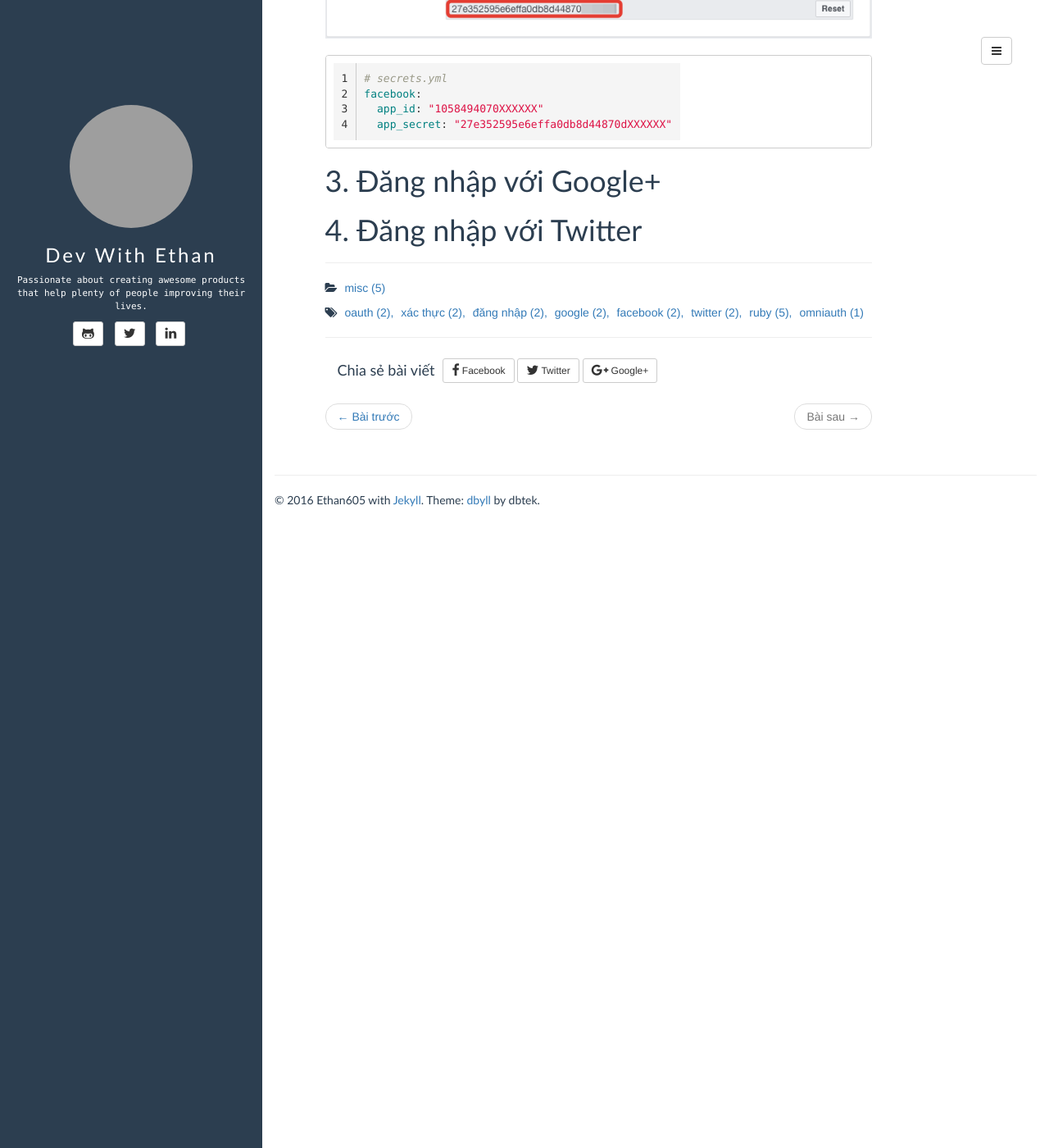
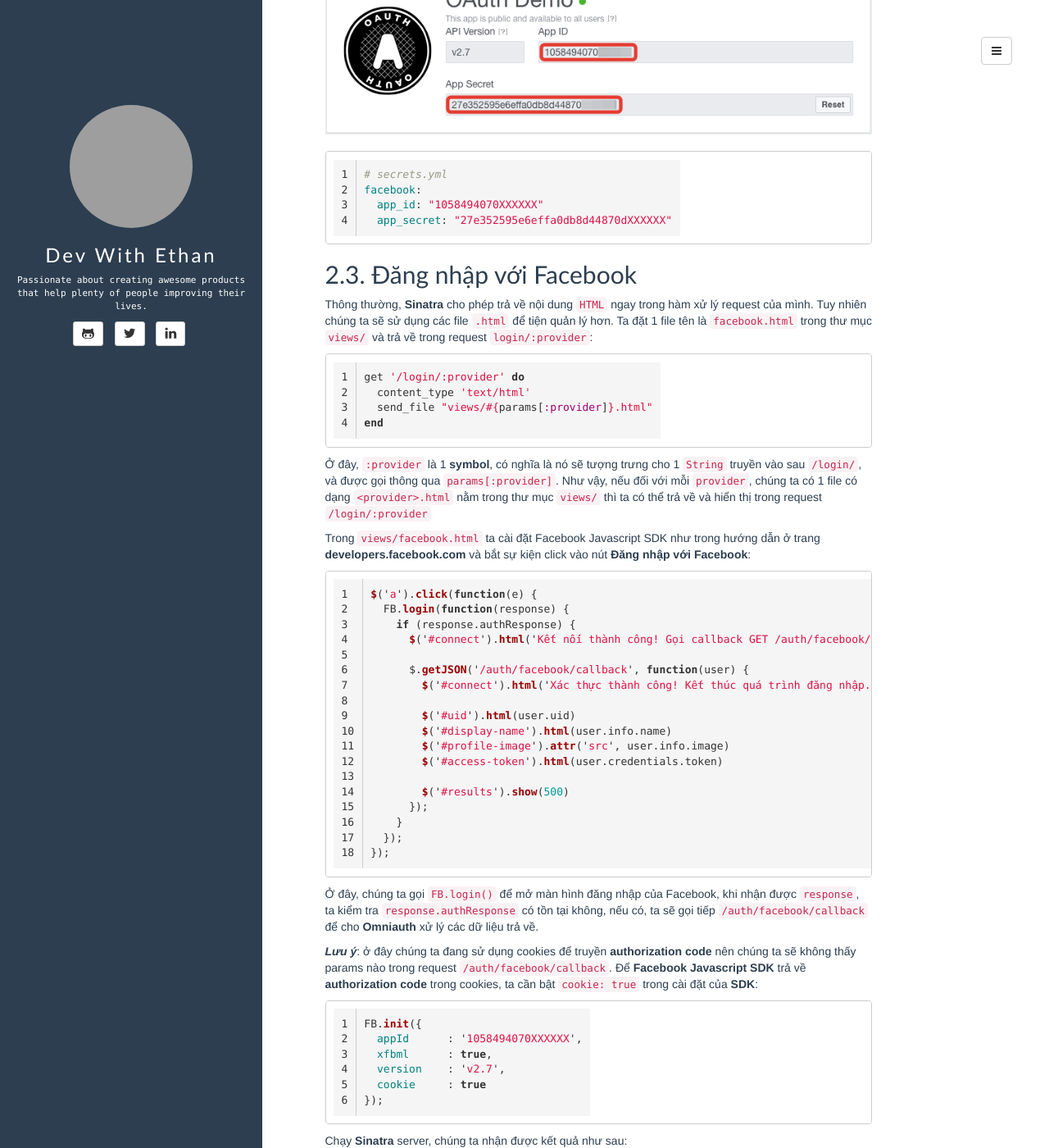
Before and after one commit to ethan605/dev-with-ethan, a Jekyll site: the page built from _posts/2016-07-13-oauth-2.md, in a window 1280 px wide and 1400 px high, scrolled down 3522 px. Shown: the whole window at 82% size. Built offline with Jekyll 4.4.1, drawn with Linux system fonts in a browser that asks for light colours; nearby versions of some CDN libraries; comment, search, counter and statistics services are not loaded; some of the changed text lies outside the part shown; grey boxes are pictures that could not be loaded.

Commit message:
[2016-07-13] Finish Facebook OAuth

````diff
--- a/_posts/2016-07-13-oauth-2.md
+++ b/_posts/2016-07-13-oauth-2.md
@@ -135,7 +135,14 @@
 
 ## 2.2. Cài đặt server OAuth Demo ##
 
-Quay lại với project **OAuth Demo**, tại file `secrets.yml`, ta đặt các giá trị **App ID** và **App Secret** lấy từ trang **Dashboard** của **Facebook**:
+Quay lại với project **OAuth Demo**, ta sẽ sử dụng gem `omniauth-facebook` để thực hiện các thao tác **OAuth** với **Facebook**:
+
+```ruby
+# Gemfile
+gem 'omniauth-facebook', '~> 3.0'
+```
+
+Tại file `secrets.yml`, ta đặt các giá trị **App ID** và **App Secret** lấy từ trang **Dashboard** của **Facebook**:
 
 ![Facebook Settings - App ID & App Secret][fb-settings-4]
 
@@ -146,7 +153,71 @@
   app_secret: "27e352595e6effa0db8d44870dXXXXXX"
 ```
 
+## 2.3. Đăng nhập với Facebook ##
 
+Thông thường, **Sinatra** cho phép trả về nội dung `HTML` ngay trong hàm xử lý request của mình. Tuy nhiên chúng ta sẽ sử dụng các file `.html` để tiện quản lý hơn. Ta đặt 1 file tên là `facebook.html` trong thư mục `views/` và trả về trong request `login/:provider`:
+
+```ruby
+get '/login/:provider' do
+  content_type 'text/html'
+  send_file "views/#{params[:provider]}.html"
+end
+```
+
+Ở đây, `:provider` là 1 **symbol**, có nghĩa là nó sẽ tượng trưng cho 1 `String` truyền vào sau `/login/`, và được gọi thông qua `params[:provider]`. Như vậy, nếu đối với mỗi `provider`, chúng ta có 1 file có dạng `<provider>.html` nằm trong thư mục `views/` thì ta có thể trả về và hiển thị trong request `/login/:provider`
+
+Trong `views/facebook.html` ta cài đặt Facebook Javascript SDK như trong hướng dẫn ở trang **developers.facebook.com** và bắt sự kiện click vào nút **Đăng nhập với Facebook**:
+
+```javascript
+$('a').click(function(e) {
+  FB.login(function(response) {
+    if (response.authResponse) {
+      $('#connect').html('Kết nối thành công! Gọi callback GET /auth/facebook/callback...');
+
+      $.getJSON('/auth/facebook/callback', function(user) {
+        $('#connect').html('Xác thực thành công! Kết thúc quá trình đăng nhập.');
+
+        $('#uid').html(user.uid)
+        $('#display-name').html(user.info.name)
+        $('#profile-image').attr('src', user.info.image)
+        $('#access-token').html(user.credentials.token)
+
+        $('#results').show(500)
+      });
+    }
+  });
+});
+```
+
+Ở đây, chúng ta gọi `FB.login()` để mở màn hình đăng nhập của Facebook, khi nhận được `response`, ta kiểm tra `response.authResponse` có tồn tại không, nếu có, ta sẽ gọi tiếp `/auth/facebook/callback` để cho **Omniauth** xử lý các dữ liệu trả về.
+
+***Lưu ý***: ở đây chúng ta đang sử dụng cookies để truyền **authorization code** nên chúng ta sẽ không thấy params nào trong request `/auth/facebook/callback`. Để **Facebook Javascript SDK** trả về **authorization code** trong cookies, ta cần bật `cookie: true` trong cài đặt của **SDK**:
+
+```javascript
+FB.init({
+  appId      : '1058494070XXXXXX',
+  xfbml      : true,
+  version    : 'v2.7',
+  cookie     : true
+});
+```
+
+Chạy **Sinatra** server, chúng ta nhận được kết quả như sau:
+
+Khi click vào **Đăng nhập với Facebook**, một màn hình đăng nhập của **Facebook** hiện ra (đối với những tài khoản đã đăng nhập thì màn hình này sẽ không hiện ra nữa):
+
+![Facebook OAuth - Login to Facebook][fb-oauth-1]
+{:style="text-align: center"}
+
+Sau khi đăng nhập, người dùng được chọn xem có đồng ý để ứng dụng **OAuth Demo** truy cập và sử dụng các thông tin cá nhân hay không:
+
+![Facebook OAuth - Review permissions][fb-oauth-2]
+{:style="text-align: center"}
+
+Cuối cùng, sau khi người dùng đồng ý, **OAuth Demo** nhận được các thông tin cơ bản nhất (User ID, tên, ảnh avatar, **access token**):
+
+![Facebook OAuth - Login to Facebook][fb-oauth-3]
+{:style="text-align: center"}
 
 # 3. Đăng nhập với Google+ #
 
@@ -156,3 +227,6 @@
 [fb-settings-2]:    /assets/media/posts/misc/2016-07-13-facebook-settings-2.png
 [fb-settings-3]:    /assets/media/posts/misc/2016-07-13-facebook-settings-3.png
 [fb-settings-4]:    /assets/media/posts/misc/2016-07-13-facebook-settings-4.png
+[fb-oauth-1]:    /assets/media/posts/misc/2016-07-13-facebook-oauth-1.png
+[fb-oauth-2]:    /assets/media/posts/misc/2016-07-13-facebook-oauth-2.png
+[fb-oauth-3]:    /assets/media/posts/misc/2016-07-13-facebook-oauth-3.png
````
Also changed, not shown: assets/media/posts/misc/2016-07-13-facebook-oauth-1.png (added), assets/media/posts/misc/2016-07-13-facebook-oauth-2.png (added), assets/media/posts/misc/2016-07-13-facebook-oauth-3.png (added).
